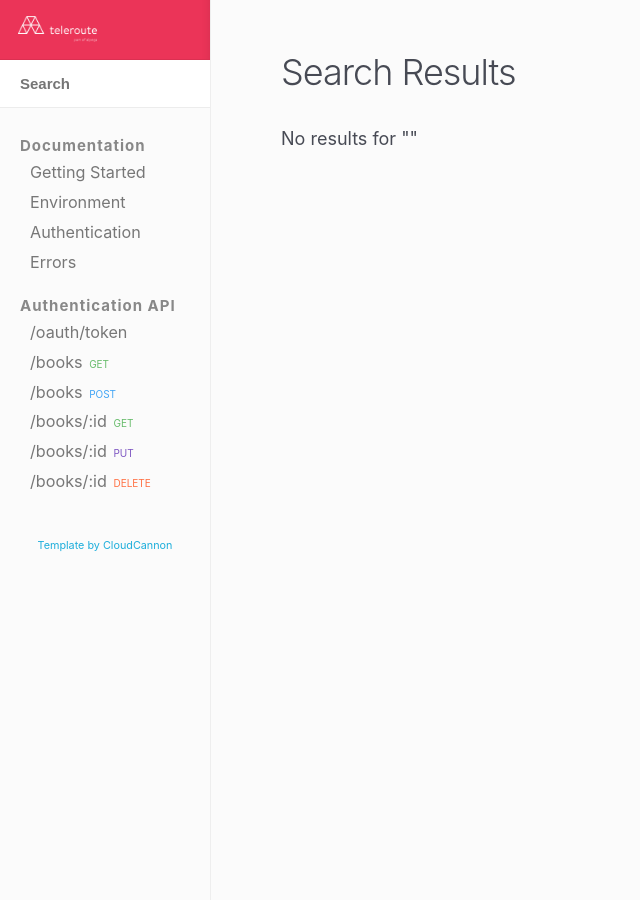
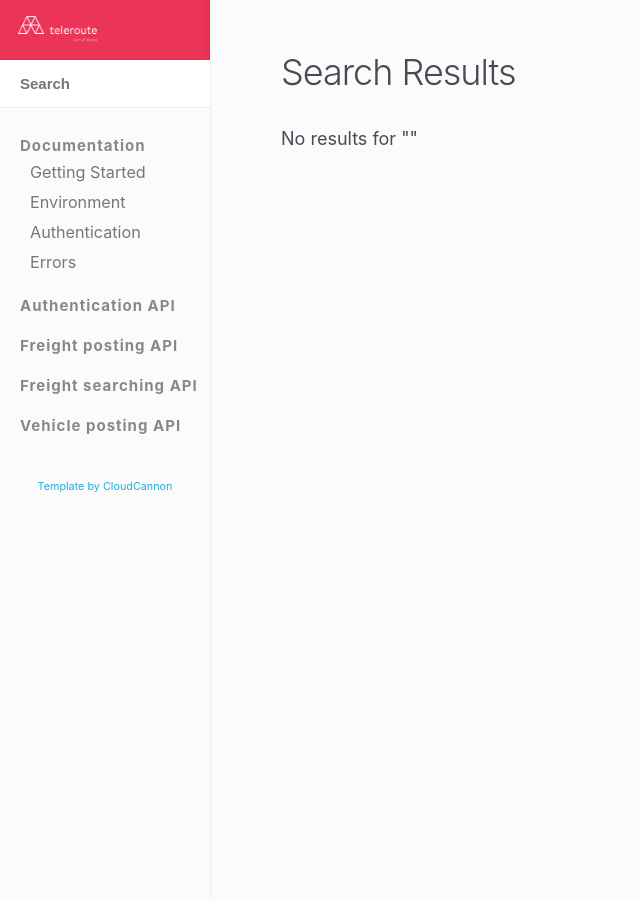
Before and after one commit to pierreyb/telerouteAPI, a Jekyll site: the page built from search.html, in a window 1280 px wide. Shown: the whole page, without its empty margins (0-640 px from the left). Built offline with Jekyll 4.4.1, drawn with Linux system fonts in a browser that asks for light colours; nearby versions of some CDN libraries.

Commit message:
Updated '_config.yml' via CloudCannon

```diff
--- a/_config.yml
+++ b/_config.yml
@@ -9,9 +9,18 @@
   documentation:
     title: Documentation
     position_number: 1
-  api:
+  auth_api:
     title: Authentication API
     position_number: 2
+  freight_posting_api:
+    title: Freight posting API
+    position_number: 3
+  freight_searching_api:
+    title: Freight searching API
+    position_number: 4
+  vehicle_posting_api:
+    title: Vehicle posting API
+    position_number: 5
 plugins:
   - jekyll-sitemap
   - jekyll-seo-tag
```
